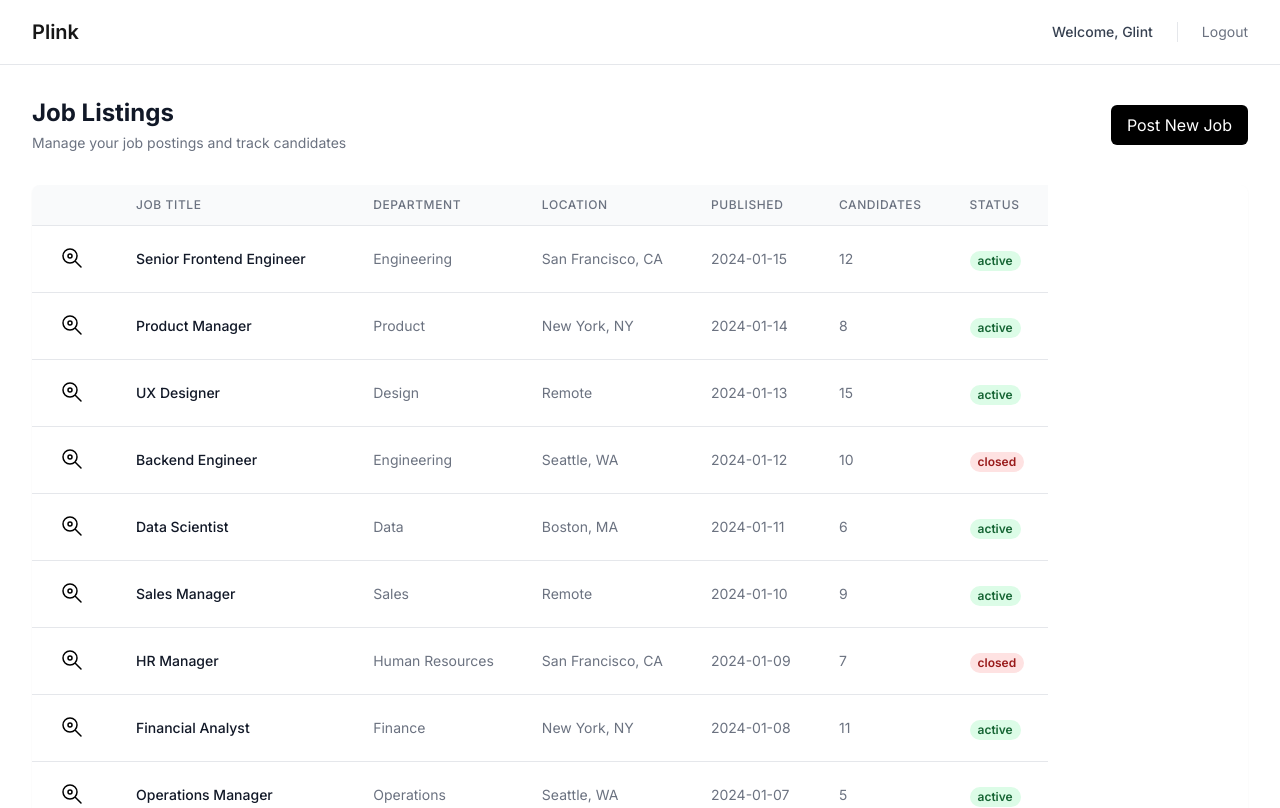
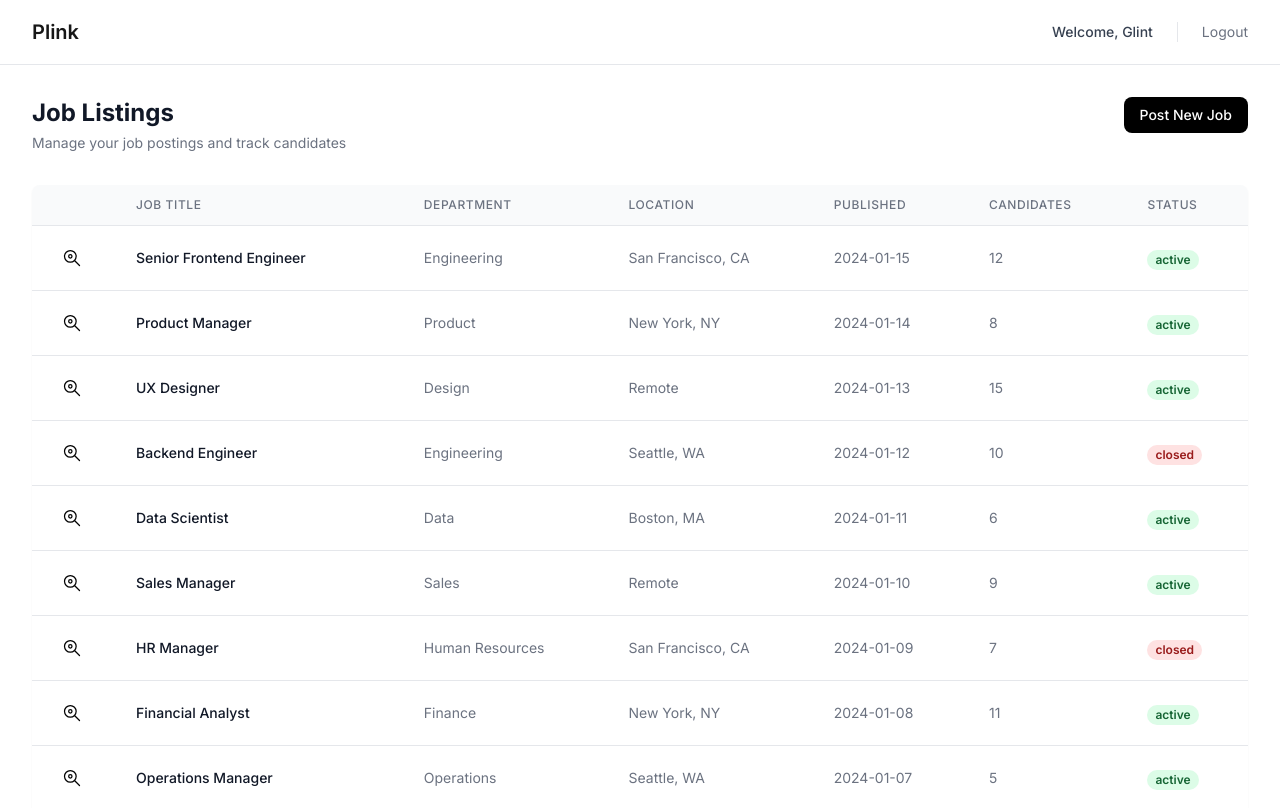
Before and after one commit to BobbyWang0120/glint_windsurf, a Next.js app: page /jobs in a window 1280 px wide. Shown: the top 808 px of the page. Built offline with nearby package versions, Linux system fonts and the light colour scheme; sample sign-in values are in the browser's storage.

Commit message:
调整了职位列表页面的宽度，和右上角按钮的位置

```diff
--- a/src/app/components/JobListings.tsx
+++ b/src/app/components/JobListings.tsx
@@ -7,14 +7,14 @@ export default function JobListings() {
   return (
     <div className="max-w-7xl mx-auto px-4 sm:px-6 lg:px-8 py-8">
       {/* 页面标题和操作按钮 */}
-      <div className="flex justify-between items-center mb-8">
+      <div className="flex items-start justify-between mb-8">
         <div>
           <h2 className="text-2xl font-bold text-gray-900">Job Listings</h2>
           <p className="mt-1 text-sm text-gray-500">Manage your job postings and track candidates</p>
         </div>
         <Link
           href="/jobs/new"
-          className="bg-black text-white px-4 py-2 rounded-md hover:bg-gray-800 transition-colors"
+          className="flex-shrink-0 bg-black text-white px-4 py-2 rounded-lg hover:bg-gray-800 transition-colors text-sm font-medium"
         >
           Post New Job
         </Link>
@@ -22,8 +22,7 @@ export default function JobListings() {
 
       {/* 职位列表 */}
       <div className="bg-white shadow-sm rounded-lg overflow-hidden">
-        <div className="overflow-x-auto">
-          <table className="min-w-full divide-y divide-gray-200 table-fixed" style={{ minWidth: '1000px' }}>
+        <table className="min-w-full divide-y divide-gray-200">
           <thead className="bg-gray-50">
             <tr>
               <th className="w-16 px-6 py-3 text-left text-xs font-medium text-gray-500 uppercase tracking-wider">
@@ -56,10 +55,9 @@ export default function JobListings() {
                   <Link
                     href={`/jobs/${job.id}/matching/loading`}
                     className="inline-flex items-center justify-center w-8 h-8 text-black hover:text-gray-700 transition-colors"
-                      title="Find AI Matches"
                   >
                     <svg
-                        className="w-6 h-6"
+                      className="w-5 h-5"
                       fill="none"
                       viewBox="0 0 24 24"
                       stroke="currentColor"
@@ -103,6 +101,5 @@ export default function JobListings() {
         </table>
       </div>
     </div>
-    </div>
   );
 }
```
Lines whose indentation alone changed are shown as unchanged.
